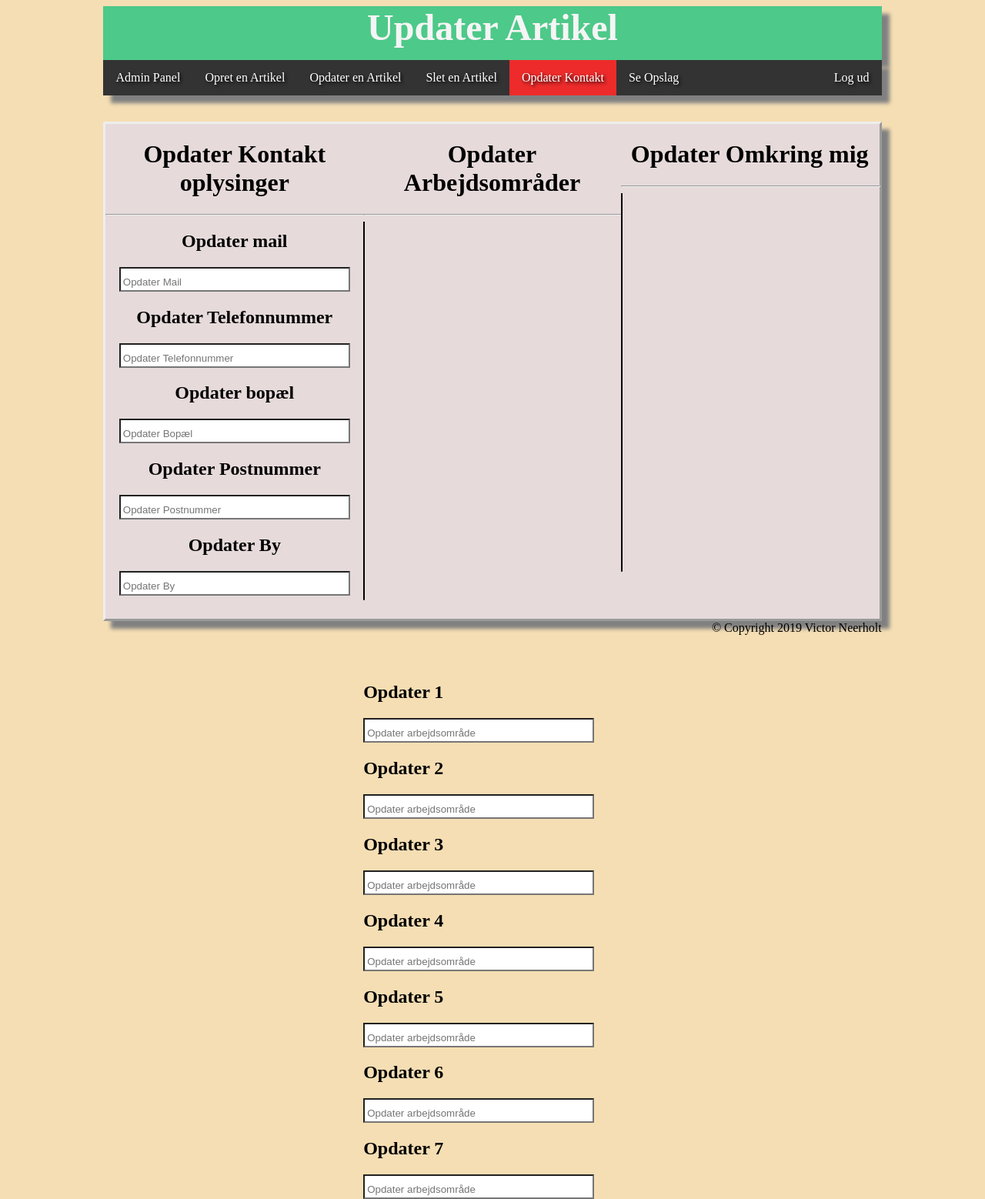
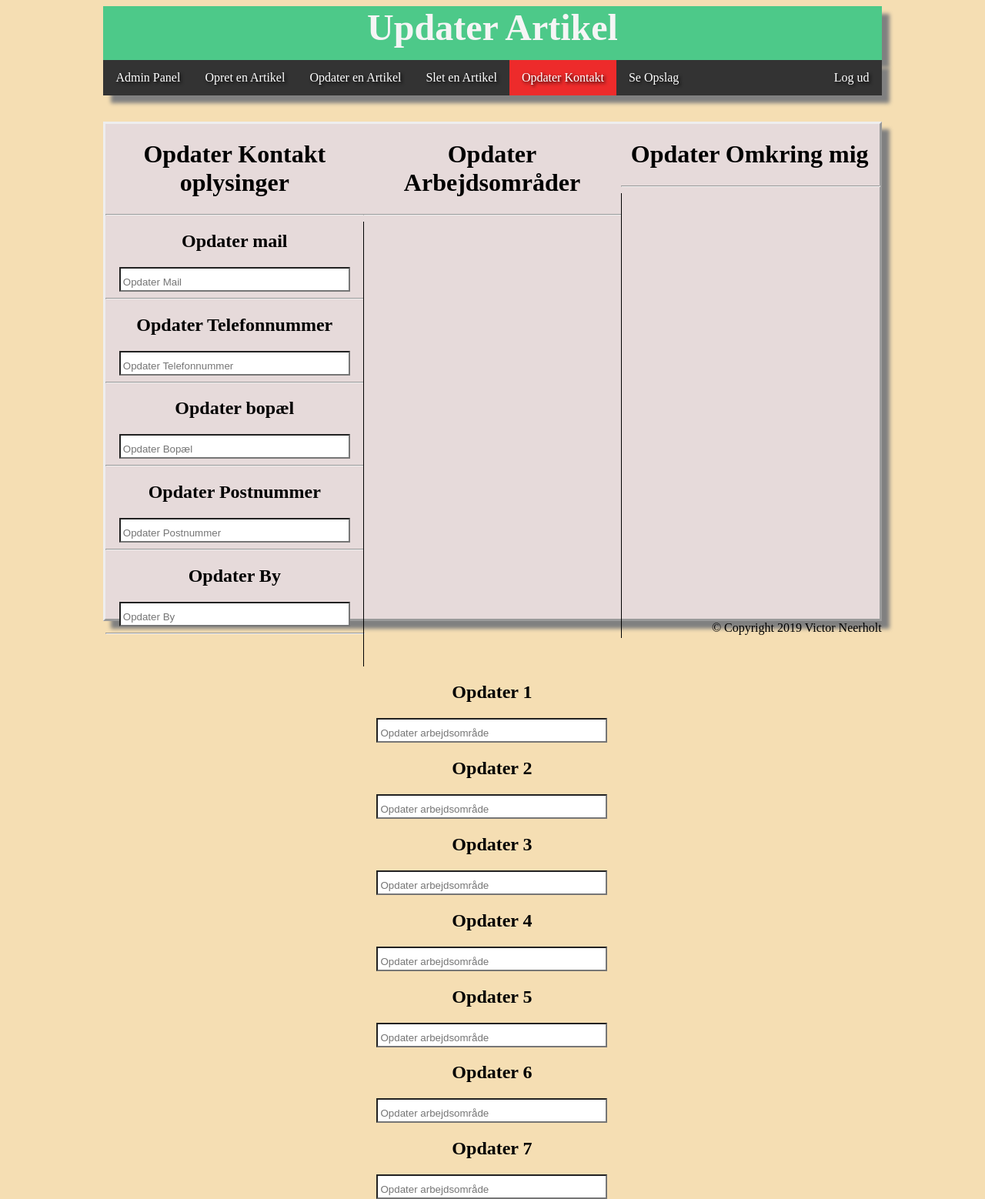
Before and after one commit to Neerholt/portfolie, a PHP site: page /Opdaterkon.php in a window 1280 px wide. Shown: the whole page at 77% size. Run offline with PHP 8.4, Linux system fonts and the light colour scheme; the visitor is signed in with stand-in values (Sample User, id 1).

Commit message:
Lavet nogen ændringer på css. dog ikke alle der virker

```diff
--- a/Opdaterkon.php
+++ b/Opdaterkon.php
@@ -29,34 +29,41 @@ if(!isset($_SESSION['login'])){
                 </ul>
             </div><!--Slutning på min nav, søge ord Nav nav-->
             <div id="mainform"><!--Starten på min mainform, søge ord mainform Mainform-->
-               <div id="personligop"><!--Starten på min personligform. søge ord personlig Personlig-->
+               <div id="personlig"><!--Starten på min personligform. søge ord personlig Personlig-->
                     <center><h1>Opdater Kontakt oplysinger</h1></center>
                     <center><hr align="center" width="100%"></center>
+
                     <center><form action="" method="">
                             <h2>Opdater mail</h2>
                             <input type="text" name="mail" placeholder="Opdater Mail" class="textboxsopret">
+                             <center><hr align="center" width="100%"></center>
                              <h2>Opdater Telefonnummer</h2>
                             <input type="text" name="tf" placeholder="Opdater Telefonnummer" class="textboxsopret">
+                             <center><hr align="center" width="100%"></center>
                             <h2>Opdater bopæl</h2>
                             <input type="text" name="bo" placeholder="Opdater Bopæl" class="textboxsopret">
+                             <center><hr align="center" width="100%"></center>
                             <h2>Opdater Postnummer</h2>
                             <input type="text" name="post" placeholder="Opdater Postnummer" class="textboxsopret">
+                             <center><hr align="center" width="100%"></center>
                             <h2>Opdater By</h2>
                             <input type="text" name="by" placeholder="Opdater By" class="textboxsopret">
+                             <center><hr align="center" width="100%"></center>
                     </form></center>
 
 
 
                 </div><!--slutning på min personligform. søge ord personlig Personlig-->
-                <div id="arbejdeop"><!--starten på min arbejdefom, søge ord arbejde Arbejde-->
+                <div id="arbejde"><!--starten på min arbejdefom, søge ord arbejde Arbejde-->
                      <center><h1>Opdater Arbejdsområder</h1></center>
                     <center><hr align="center" width="100%"></center>
                     <!--Linje-->
                     <svg height="100%">
-                    <line y2="85%" style="stroke:rgb(0,0,0);stroke-width:4" />
+                    <line y2="100%" style="stroke:rgb(0,0,0);stroke-width:2" />
                     </svg>
 
-                      <form action="" method="">
+
+                    <center> <form action="" method="">
                     <h2>Opdater 1</h2>
                     <input type="text" name="a" placeholder="Opdater arbejdsområde" class="textboxsopret">
                     <h2>Opdater 2</h2>
@@ -71,18 +78,18 @@ if(!isset($_SESSION['login'])){
                     <input type="text" name="d" placeholder="Opdater arbejdsområde" class="textboxsopret">
                     <h2>Opdater 7</h2>
                     <input type="text" name="e" placeholder="Opdater arbejdsområde" class="textboxsopret">
-                    </form>
+                        </form>   </center>
 
 
 
                 </div><!--slutning på min arbejdefom, søge ord arbejde Arbejde-->
-                <div id="Aboutmeop"><!--starten på aboutmeformen, søge ord Aboutme aboutme-->
+                <div id="Aboutme"><!--starten på aboutmeformen, søge ord Aboutme aboutme-->
                     <center><h1>Opdater Omkring mig</h1></center>
                     <center><hr align="center" width="100%"></center>
 
                     <!--Linje-->
                     <svg height="100%">
-                    <line y2="85%" style="stroke:rgb(0,0,0);stroke-width:4" />
+                    <line y2="100%" style="stroke:rgb(0,0,0);stroke-width:2" />
                     </svg>
 
                        <!--make your main code here-->
--- a/kon.php
+++ b/kon.php
@@ -37,7 +37,7 @@
                     <center><hr align="center" width="50%"></center>
                     <!--Linje-->
                     <svg height="100%">
-                    <line y2="80%" style="stroke:rgb(0,0,0);stroke-width:4" />
+                    <line y2="80%" style="stroke:rgb(0,0,0);stroke-width:2" />
                     </svg>
 
 
@@ -51,7 +51,7 @@
 
                     <!--Linje-->
                     <svg height="100%">
-                    <line y2="80%" style="stroke:rgb(0,0,0);stroke-width:4" />
+                    <line y2="80%" style="stroke:rgb(0,0,0);stroke-width:2" />
                     </svg>
 
                        <!--make your main code here-->
--- a/pro.php
+++ b/pro.php
@@ -33,7 +33,7 @@
 
                      if($data){
                          while ($row = mysqli_fetch_assoc($data)){
-                             echo '<div id="textkasse">';
+                            echo '<div id="textkasse">';
                             echo "<img src='images/".$row['billede']."' height='50%' width='100%'>";
                              //Dette billede skal kunne hentes fra databasen og skal ikke være prefix
                              //Dette er bare et exsempel på hvordan jeg gerne vil have det skal se ud!
--- a/stylecss.css
+++ b/stylecss.css
@@ -230,6 +230,7 @@ div.ex1 {
     background-color: #e6dada;
     border: none;
     float: left;
+    margin-bottom: -100px;
 }
 
 /*Stylesheet til et af mine divs under kontak siden*/
@@ -248,32 +249,3 @@ div.ex1 {
     /*&#8226;*/
 
 }
-
-
-
-/*Stylesheet til et af mine divs under opdater kontakt information siden*/
-#personligop{
-    width: 33.3%;
-    height: 90%;
-    background-color:#e6dada;
-    border: none;
-    float: left;
-}
-
-/*Stylesheet til et af mine divs under opdater kontakt information siden*/
-#arbejdeop{
-    width: 33.3%;
-    height: 90%;
-    background-color: #e6dada;
-    border: none;
-    float: left;
-}
-
-/*Stylesheet til et af mine divs under opdater kontakt information siden*/
-#Aboutmeop{
-    width: 33.3%;
-    height: 90%;
-    background-color: #e6dada;
-    border: none;
-    float: left;
-}
```
